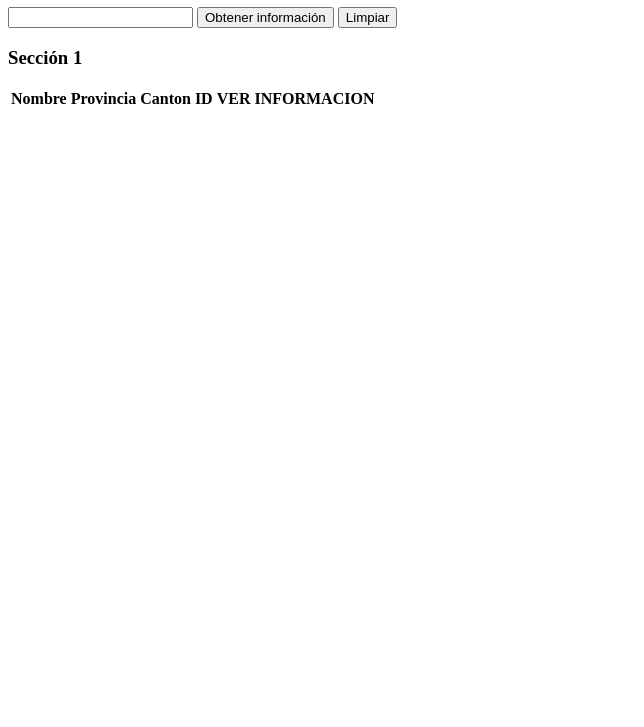
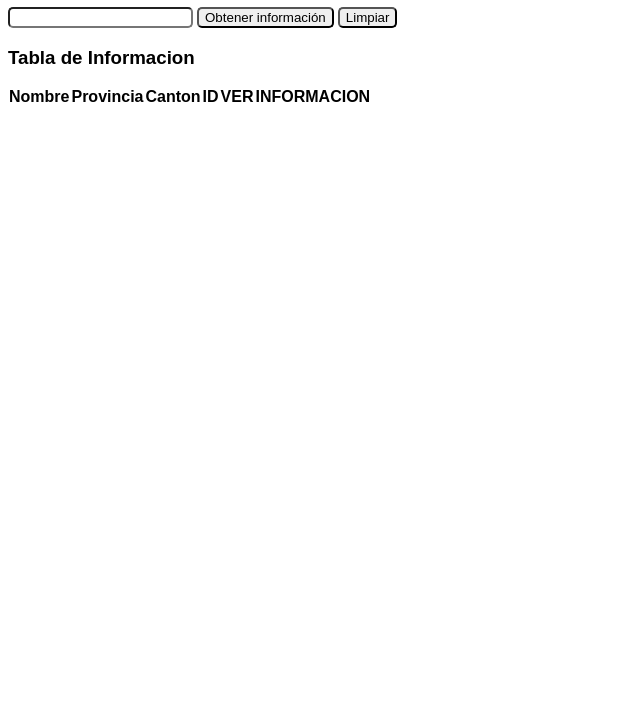
Before and after one commit to PlataformasWeb-P-AA2022/taller05-grupo6, a plain HTML site: page index.html in a window 1280 px wide. Shown: the part 73-800 px from the top of the page, without its empty margins (0-644 px from the left). Drawn offline with nearby package versions, Linux system fonts and the light colour scheme.

Commit message:
Actualizacion1

```diff
--- a/estilos/estilos.css
+++ b/estilos/estilos.css
@@ -0,0 +1,23 @@
+h1{
+    color: black;
+    font-family: Arial, Helvetica, sans-serif;
+}
+input{
+    border-radius: 5px;
+}
+button{
+    border-radius: 5px;
+    font-family: Arial, Helvetica, sans-serif;
+}
+h3{
+    font-family: Arial, Helvetica, sans-serif;
+    color: black;
+}
+table{
+    border-collapse: collapse;
+    border: 3px;
+}
+table tr th{
+    color: black;
+    font-family: Arial, sans-serif;
+}
--- a/index.html
+++ b/index.html
@@ -14,7 +14,7 @@
       <button type="submit" id="limpiar">Limpiar</button>
       <div id="data"></div>
       <div id="accordion">
-        <h3>Sección 1</h3>
+        <h3>Tabla de Informacion</h3>
         <div>
           <div id="mensajeFinal">
             <table id="myTable" class="display">
@@ -42,7 +42,7 @@
         $.ajax({
             // type: "POST",
             dataType: 'json',
-                url: 'http://127.0.0.1:5984/prueba2/_design/vista001/_view/new-view?key="'+nombre_canton+'"'
+                url: 'http://127.0.0.1:5984/instituciones/_design/vista001/_view/new-view?key="'+nombre_canton+'"'
             }).then(function(data) {
               var cadena = '';
               for(var i=0; i<data.rows.length; i++){
@@ -84,7 +84,7 @@
         $.ajax({
             // type: "POST",
             dataType: 'json',
-                url: 'http://127.0.0.1:5984/prueba2/_design/vista002/_view/new-view?key="'+col3+'"'
+                url: 'http://127.0.0.1:5984/instituciones/_design/vista002/_view/new-view?key="'+col3+'"'
             }).then(function(data) {
               var cadena = '';
               for(var i=0; i<data.rows.length; i++){
```
